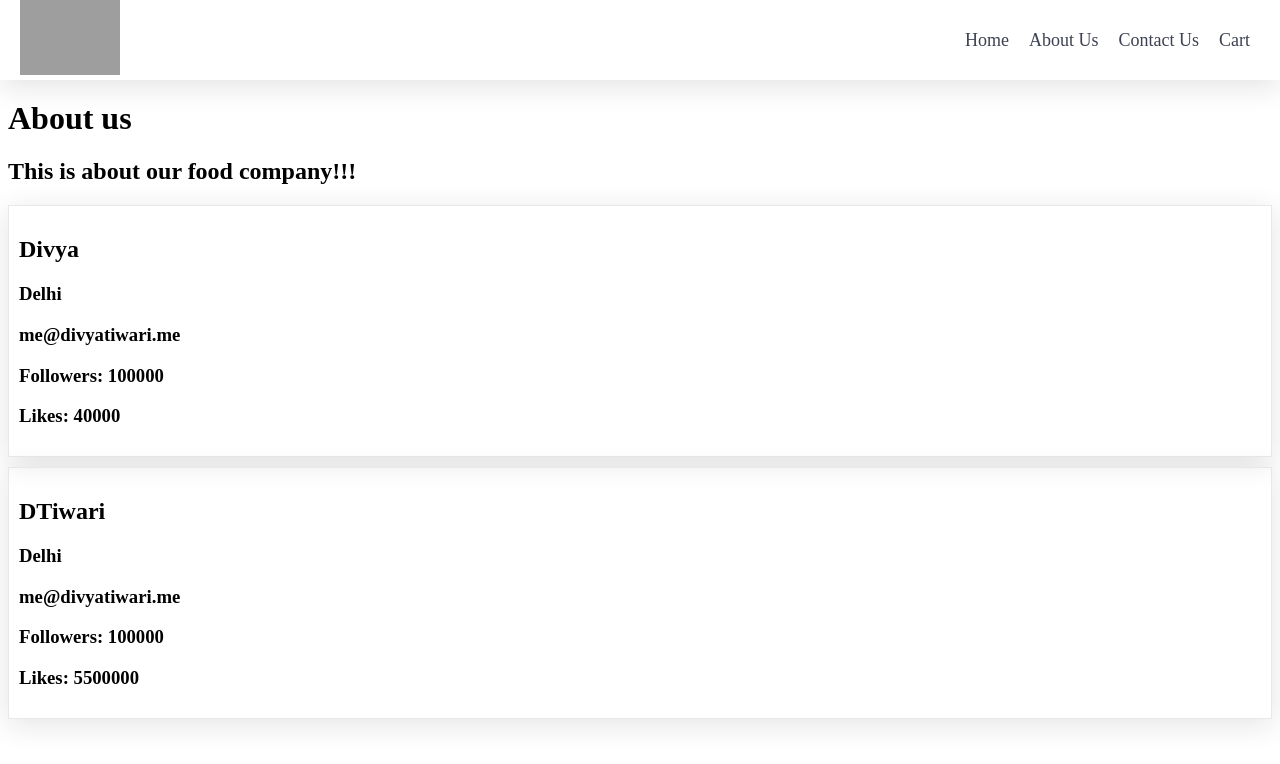
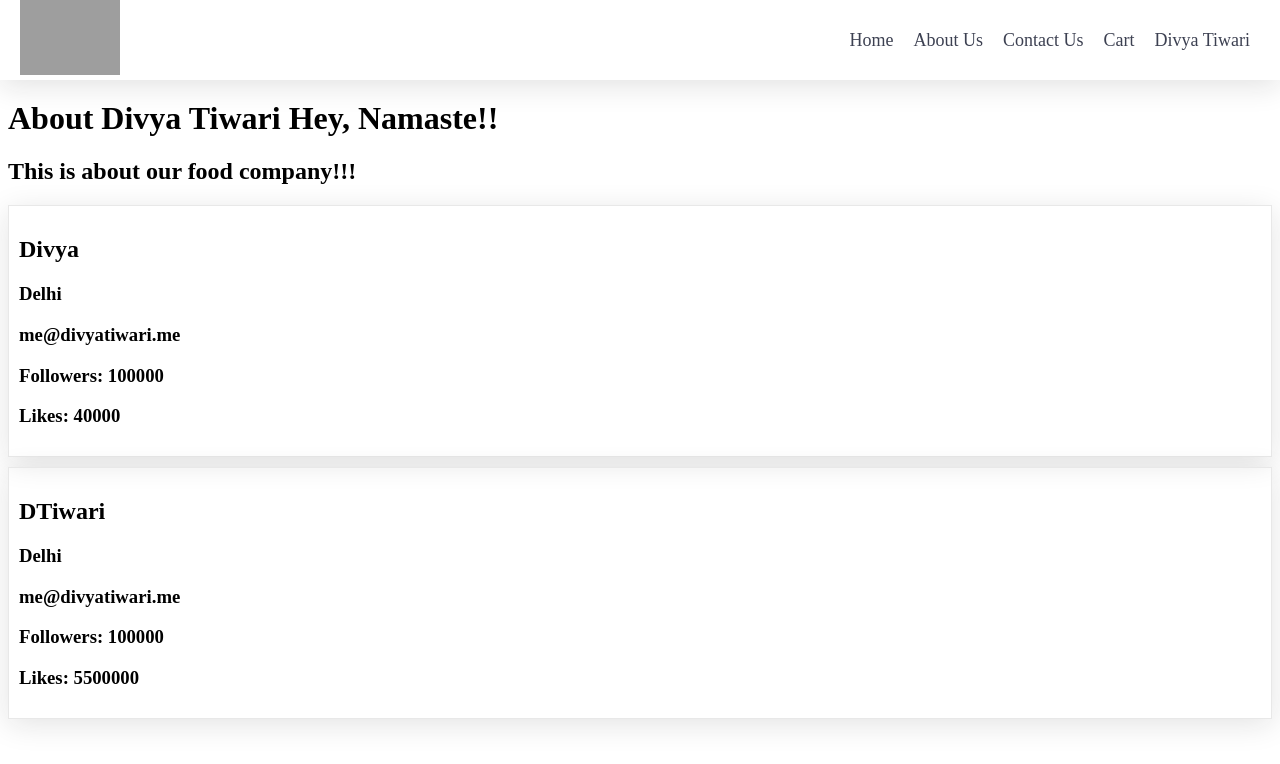
Before and after one commit to divyatiwari5/NamasteReact, a React (Vite) app: page /about in a window 1280 px wide. Shown: the top 764 px of the page. Built offline with nearby package versions, Linux system fonts and the light colour scheme; grey boxes are pictures that could not be loaded.

Commit message:
use context

```diff
--- a/App.js
+++ b/App.js
@@ -1,4 +1,4 @@
-import React from "react";
+import React, { lazy, Suspense, useEffect, useState } from "react";
 import { createRoot } from "react-dom/client";
 import Header from "./src/components/Header/Header";
 import Body from "./src/components/Body/Body";
@@ -6,18 +6,38 @@ import { createBrowserRouter, RouterProvider, Outlet } from "react-router-dom";
 import About from "./src/components/About/About";
 import Error from "./src/components/Error/Error";
 import Contact from "./src/components/Contact/Contact";
-import RestaurantDetail from "./src/components/RestaurantDetail/RestaurantDetail";
+import Shimmer from "./src/components/Shimmer/Shimmer";
+import { AppContext, UserContext } from "./src/utility/userContext";
+
+const RestaurantDetail = lazy(() =>
+  import("./src/components/RestaurantDetail/RestaurantDetail")
+);
 
 const root = createRoot(document.getElementById("root"));
 
 const AppLayout = () => {
-    return(
+  const [userInfo, setUserInfo] = useState();
+
+  useEffect(() => {
+    const data = {
+      name: "Divya Tiwari",
+    };
+    setUserInfo(data.name);
+  }, []);
+
+  return (
+    // Divya Tiwari
+    <UserContext.Provider value={{ loggedInUser: userInfo, setUserInfo }}>
+      <AppContext.Provider value={{ appName: "Hey, Namaste!!" }}>
         <div className="app">
+          {/* hahhaha */}
           <Header />
           <Outlet />
         </div>
-    )
-}
+      </AppContext.Provider>
+    </UserContext.Provider>
+  );
+};
 
 const appRouter = createBrowserRouter([
   {
@@ -26,24 +46,27 @@ const appRouter = createBrowserRouter([
     children: [
       {
         path: "/",
-                element: <Body />
+        element: <Body />,
       },
       {
         path: "/about",
-                element: <About />
+        element: <About />,
       },
       {
         path: "/contact",
-                element: <Contact />
+        element: <Contact />,
       },
       {
         path: "/restaurant/:id",
-                element: <RestaurantDetail />
-            }
+        element: (
+          <Suspense fallback={<Shimmer />}>
+            <RestaurantDetail />
+          </Suspense>
+        ),
+      },
     ],
     errorElement: <Error />,
   },
+]);
 
-])
-
-root.render(<RouterProvider router={appRouter} />)
+root.render(<RouterProvider router={appRouter} />);
--- a/src/components/About/About.js
+++ b/src/components/About/About.js
@@ -1,15 +1,20 @@
+import { useContext } from "react";
 import User from "../User/User";
 import UserClass from "../User/UserClass";
+import { AppContext, UserContext } from "../../utility/userContext";
 
 const About = () => {
-    return(
-        <div className="about-us">
-            <h1>About us</h1>
-            <h2>This is about our food company!!!</h2>
-            <User name="Divya"/>
-            <UserClass name="DTiwari" />
-        </div>
-    )
-}
+  const { loggedInUser } = useContext(UserContext);
+  const { appName } = useContext(AppContext);
+
+  return (
+    <div className="about-us">
+      <h1>About {loggedInUser} {appName}</h1>
+      <h2>This is about our food company!!!</h2>
+      <User name="Divya" />
+      <UserClass name="DTiwari" />
+    </div>
+  );
+};
 
 export default About;
--- a/src/components/Body/Body.js
+++ b/src/components/Body/Body.js
@@ -1,9 +1,10 @@
 import Search from "../Search/Search";
 import RestaurantCard from "../RestaurantCard/RestaurantCard";
-import { useEffect, useState } from "react";
+import { useContext, useEffect, useState } from "react";
 import Shimmer from "../Shimmer/Shimmer";
 import { Link } from "react-router-dom";
 import useGetRestaurant from "../../utility/useGetRestaurant";
+import { UserContext } from "../../utility/userContext";
 
 const Body = () => {
   const [listOfRestaurant, setListOfRestaurant] = useState([]);
@@ -11,7 +12,7 @@ const Body = () => {
   const [searchText, setSearchText] = useState("");
   const [filteredRestaurant, setFilteredRestaurant] = useState([]);
   const restaurants = useGetRestaurant();
-
+  const {setUserInfo } = useContext(UserContext);
   useEffect(() => {
     setFilteredRestaurant(restaurants);
     setListOfRestaurant(restaurants);
@@ -22,7 +23,6 @@ const Body = () => {
       setPageLoading(false);
     }
   }, [listOfRestaurant]);
-  console.log(pageLoading)
 
   const onSearchClick = (searchValue) => {
     const filteredResult = listOfRestaurant.filter((res) =>
@@ -43,6 +43,7 @@ const Body = () => {
               onSearchTextChange={setSearchText}
               onSearchClick={onSearchClick}
             />
+            <input onChange={(e) => setUserInfo(e.target.value)}/>
           </div>
           <div className="restaurant-container">
             {filteredRestaurant.length === 0 ? (
--- a/src/components/Header/Header.js
+++ b/src/components/Header/Header.js
@@ -1,6 +1,9 @@
+import { useContext } from "react";
 import { Link } from "react-router-dom";
+import { UserContext } from "../../utility/userContext";
 
 const Header = () => {
+  const data = useContext(UserContext);
   return (
     <div className="header">
       <div className="logo-container">
@@ -23,6 +26,7 @@ const Header = () => {
           <Link className="link">
             <li>Cart</li>
           </Link>
+          <li>{data.loggedInUser}</li>
         </ul>
       </div>
     </div>
--- /dev/null
+++ b/src/utility/userContext.js
@@ -0,0 +1,9 @@
+import { createContext } from "react";
+
+export const UserContext = createContext({
+    loggedInUser: 'Default User',
+});
+
+export const AppContext = createContext({
+    appName: 'Namaste React'
+})
```
Lines whose indentation alone changed are shown as unchanged.
